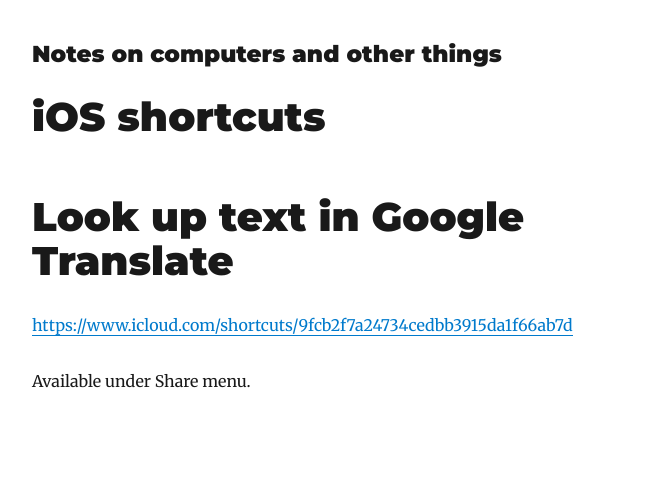
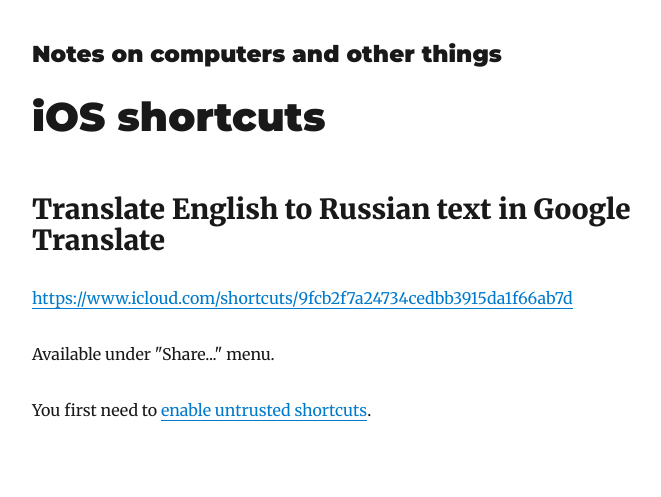
Before and after one commit to agentcooper/agentcooper.io, a Gatsby site: page /collections/shortcuts/ in a window 1280 px wide. Shown: the whole page, without its empty margins (293-954 px from the left). Built offline with nearby package versions, Linux system fonts and the light colour scheme; Gatsby itself is replaced by a stand-in of ours; some packages are replaced by stand-ins of ours.

Commit message:
Update shortcuts.md

```diff
--- a/content/collections/shortcuts.md
+++ b/content/collections/shortcuts.md
@@ -2,8 +2,10 @@
 title: iOS shortcuts
 ---
 
-# Look up text in Google Translate
+## Translate English to Russian text in Google Translate
 
 https://www.icloud.com/shortcuts/9fcb2f7a24734cedbb3915da1f66ab7d
 
-Available under Share menu.
+Available under "Share..." menu.
+
+You first need to [enable untrusted shortcuts](https://support.apple.com/en-gb/guide/shortcuts/apdfeb05586f/4.0/ios/14.0#apdf9081945c).
```
